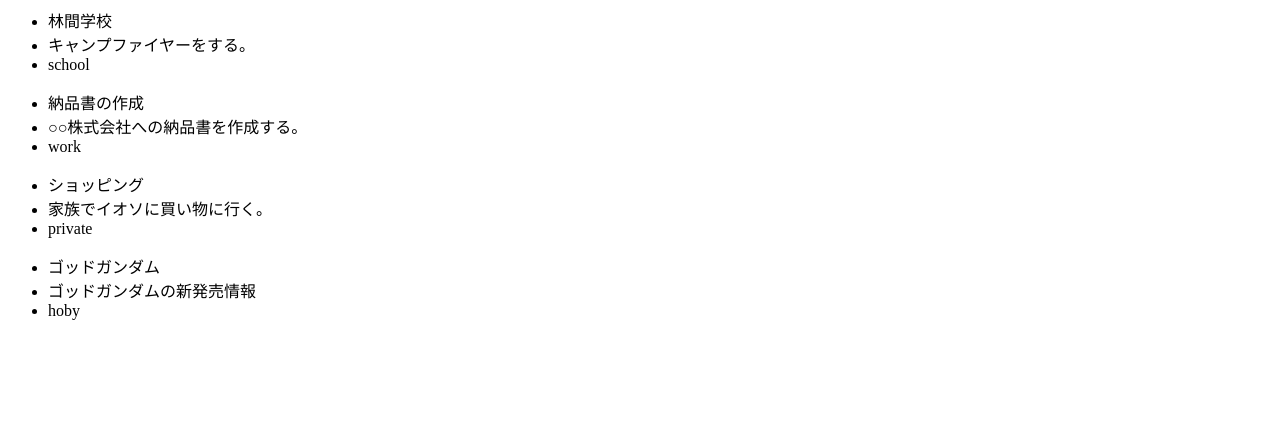
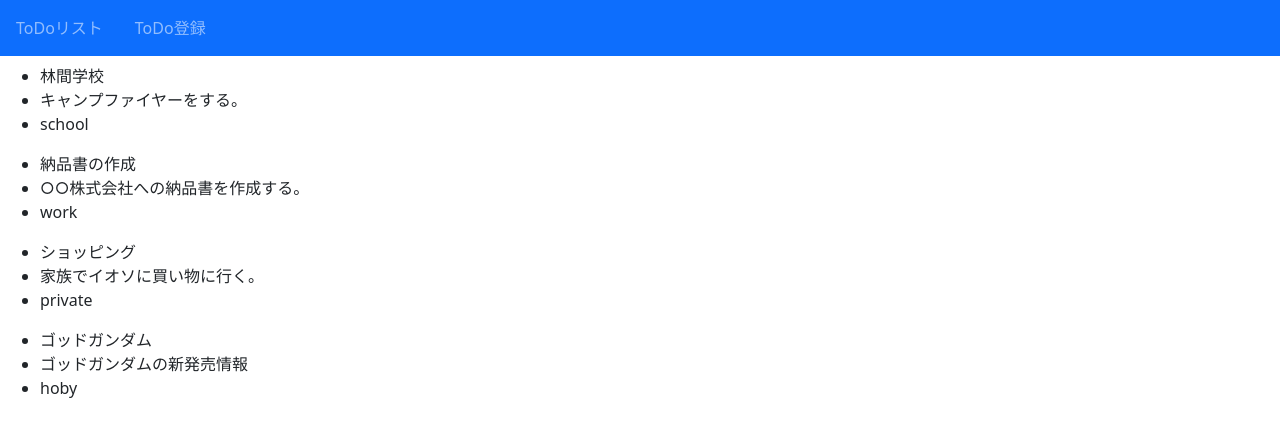
Before and after one commit to ht20a082/Image-ToDo, a Django app: page /todo/ in a window 1280 px wide. Shown: the top 437 px of the page. Run offline with Django 3.2, Linux system fonts and the light colour scheme; data comes from the database, SQL or seed files in the repository.

Commit message:
4-9 create create

```diff
--- a/imgtodo/templates/base.html
+++ b/imgtodo/templates/base.html
@@ -14,7 +14,16 @@
 </head>
 
 <body>
-  {% block content %}{% endblock content %}
+  <nav class="navbar navbar-dark bg-primary sticky-top">
+    <div class="navbar-nav d-flex flex-row">
+      <a class="nav-link mx-3" href="{% url 'list-todo' %}">ToDoリスト</a>
+      <a class="nav-link mx-3" href="{% url 'create-todo' %}">ToDo登録</a>
+    </div>
+  </nav>
+  <div class="'p-4">
+    <h1>{% block h1 %}{% endblock %}</h1>
+    {% block content %}{% endblock content %}
+  </div>
 </body>
 
 </html>
--- a/imgtodo/todo/templates/todo/todo_list.html
+++ b/imgtodo/todo/templates/todo/todo_list.html
@@ -1,3 +1,9 @@
+{% extends 'base.html' %}
+
+{% block title %}ToDo作成{% endblock %}
+
+{% block content %}
+
 {% for item in object_list %}
 <ul>
   <li>{{ item.title }}</li>
@@ -5,3 +11,5 @@
   <li>{{ item.category }}</li>
 </ul>
 {% endfor %}
+
+{% endblock content %}
--- a/imgtodo/todo/urls.py
+++ b/imgtodo/todo/urls.py
@@ -2,5 +2,6 @@
 from . import views
 
 urlpatterns = [
-  path('todo/', views.ListTodoView.as_view()),
+  path('todo/', views.ListTodoView.as_view(), name='list-todo'),
+  path('todo/create/', views.CreateTodoView.as_view(), name='create-todo'),
 ]
--- a/imgtodo/todo/views.py
+++ b/imgtodo/todo/views.py
@@ -1,7 +1,14 @@
 from django.shortcuts import render
-from django.views.generic import ListView
+from django.urls import reverse_lazy
+from django.views.generic import ListView, CreateView
 from .models import Todo
 
 class ListTodoView(ListView):
   template_name = 'todo/todo_list.html'
   model = Todo
+
+class CreateTodoView(CreateView):
+  template_name = 'todo/todo_create.html'
+  model = Todo
+  fields = ('title', 'body', 'category')
+  success_url = reverse_lazy('list-todo')
```
Also changed, not shown: imgtodo/todo/templates/todo/todo_create.html (added, +10 -0 lines).
